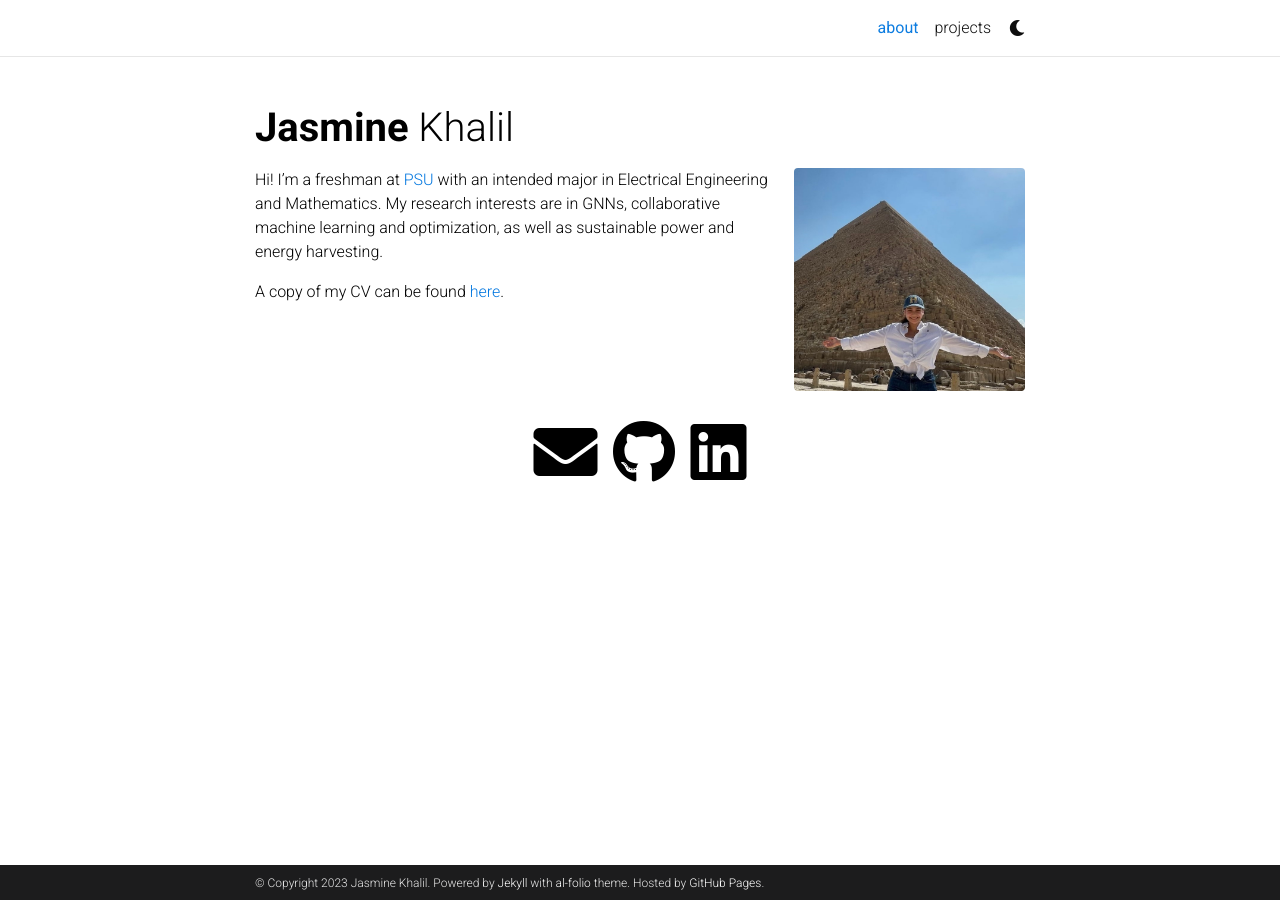
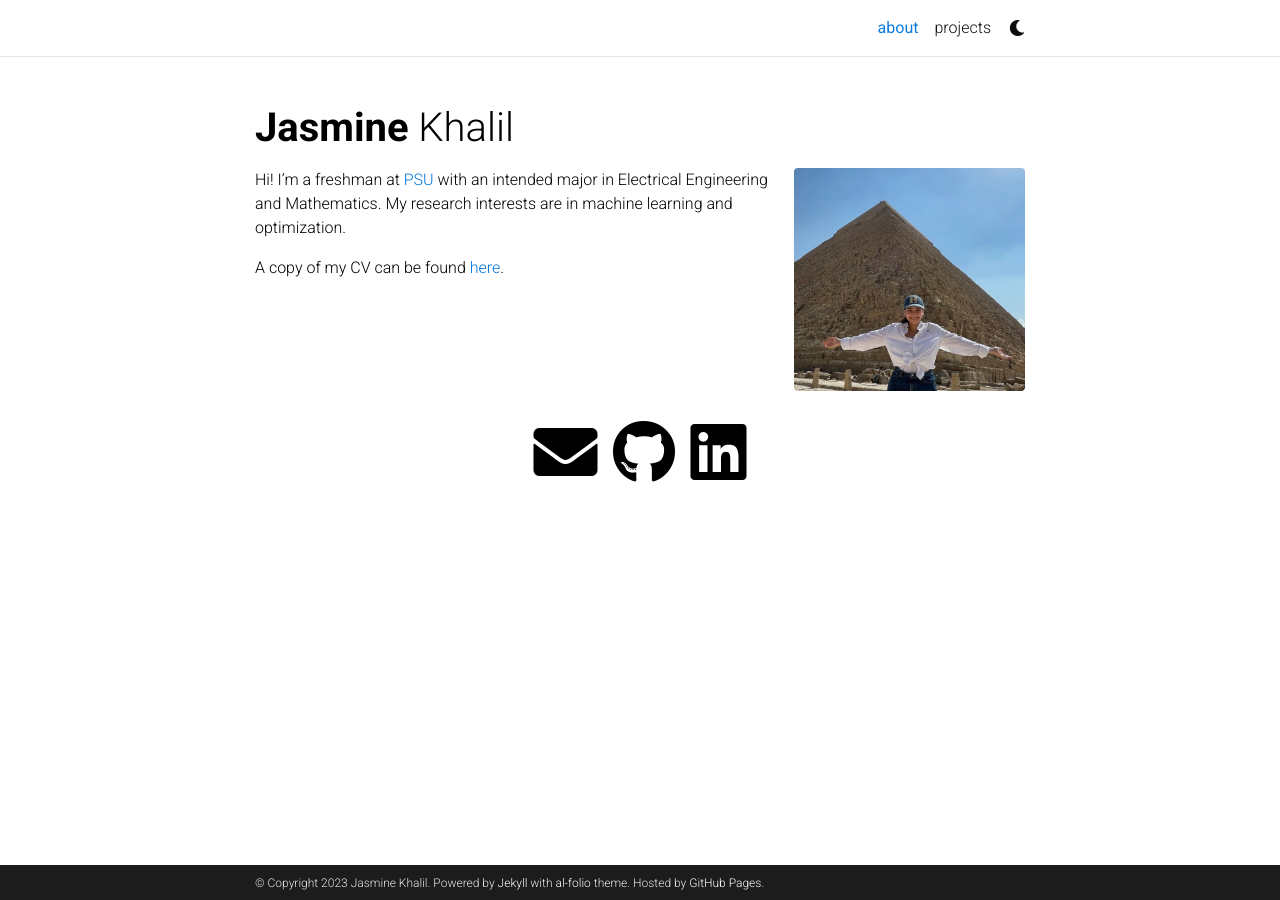
Before and after one commit to Jasminekhalil/jasminekhalil.github.io, a Jekyll site: the page built from _pages/about.md, in a window 1280 px wide. Built offline with Jekyll 4.4.1, drawn with Linux system fonts in a browser that asks for light colours; full-size pictures stand in for the smaller copies a plugin makes; comment, search, counter and statistics services are not loaded; a style sheet for code colours, icons or effects is not loaded.

Commit message:
Updated About

```diff
--- a/_pages/about.md
+++ b/_pages/about.md
@@ -14,6 +14,6 @@ selected_papers: false # includes a list of papers marked as "selected={true}"
 social: true  # includes social icons at the bottom of the page
 ---
 
-Hi! I'm a freshman at [PSU](https://www.eecs.psu.edu/) with an intended major in Electrical Engineering and Mathematics. My research interests are in GNNs, collaborative machine learning and optimization, as well as sustainable power and energy harvesting.
+Hi! I'm a freshman at [PSU](https://www.eecs.psu.edu/) with an intended major in Electrical Engineering and Mathematics. My research interests are in machine learning and optimization.
 
 A copy of my CV can be found [here](assets/pdf/Jasmine_Khalil_CV.pdf).
```
